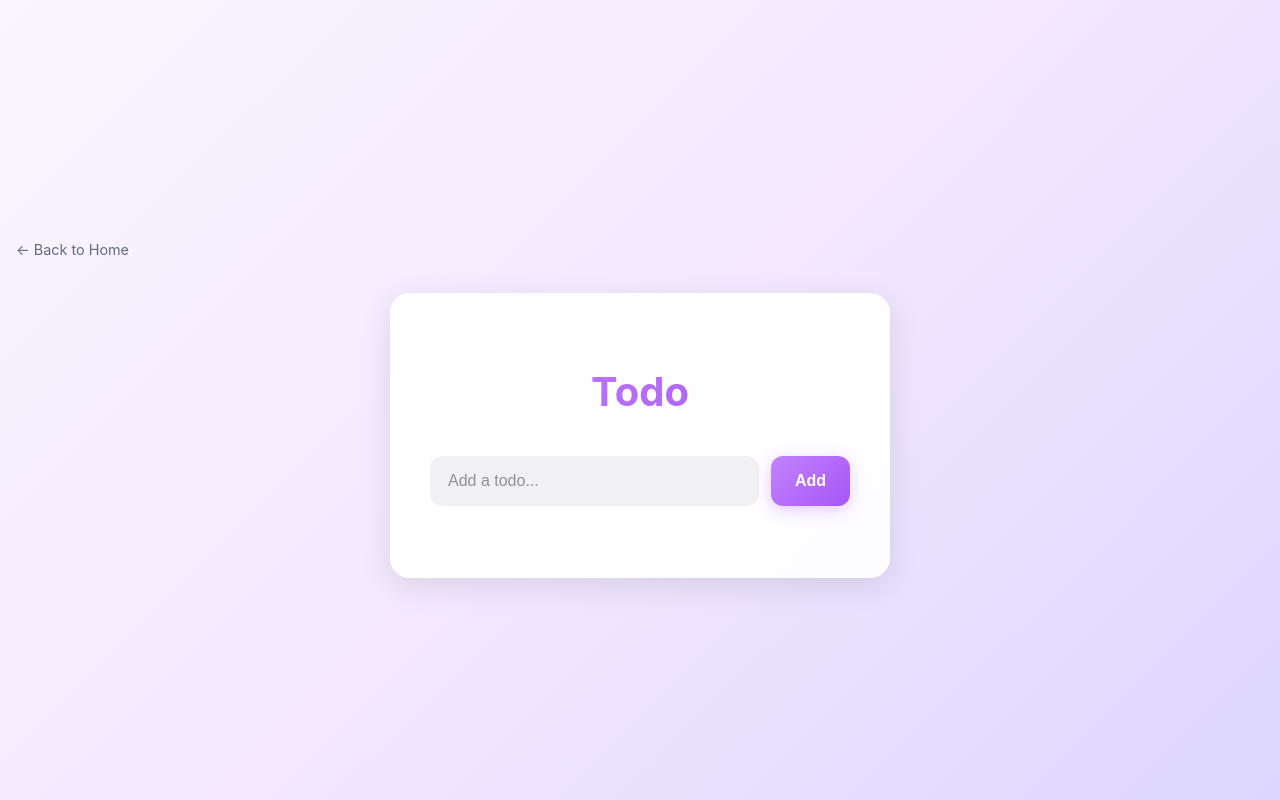
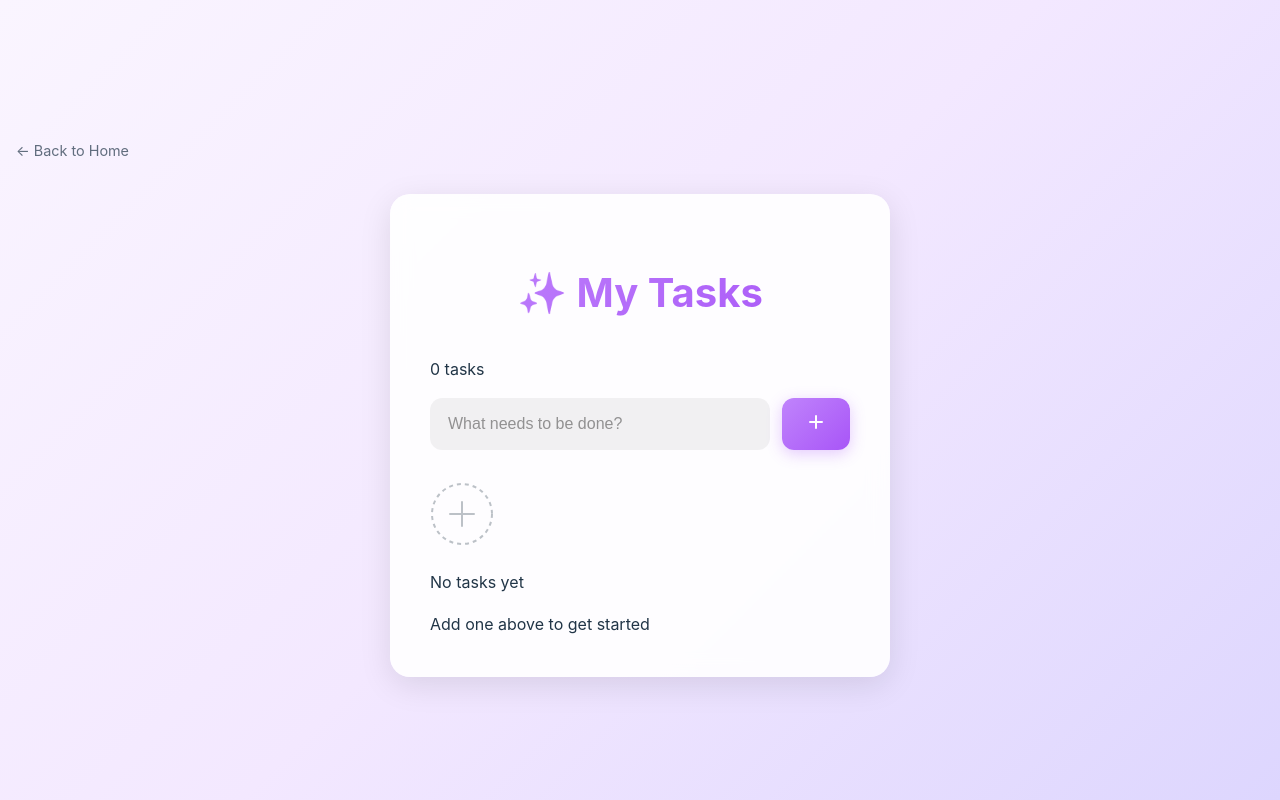
Before and after one commit to davlasry/todo-sample, a React (Vite) app: page /app in a window 1280 px wide. Built offline with nearby package versions, Linux system fonts and the light colour scheme.

Commit message:
feat: Improve overall design (#7)
Co-authored-by: David Lasry <david.lasry@honeybook.com>

```diff
--- a/src/App.css
+++ b/src/App.css
@@ -1,22 +1,46 @@
 .app {
-  max-width: 500px;
+  max-width: 540px;
   width: 100%;
-  background: rgba(255, 255, 255, 0.05);
-  backdrop-filter: blur(10px);
-  border-radius: 20px;
+  background: rgba(255, 255, 255, 0.06);
+  backdrop-filter: blur(16px);
+  border-radius: 24px;
   padding: 2.5rem;
-  box-shadow: 0 8px 32px rgba(0, 0, 0, 0.3);
+  box-shadow: 0 20px 60px rgba(0, 0, 0, 0.4), 0 0 0 1px rgba(255, 255, 255, 0.08);
+  animation: slideUp 0.5s ease-out;
+}
+
+@keyframes slideUp {
+  from {
+    opacity: 0;
+    transform: translateY(20px);
+  }
+  to {
+    opacity: 1;
+    transform: translateY(0);
+  }
+}
+
+.header {
+  margin-bottom: 2rem;
+  text-align: center;
 }
 
 h1 {
-  margin-bottom: 2rem;
-  font-size: 2.5rem;
+  margin: 0 0 0.5rem 0;
+  font-size: 2.75rem;
   font-weight: 700;
-  background: linear-gradient(135deg, #c084fc 0%, #a855f7 100%);
+  background: linear-gradient(135deg, #e9d5ff 0%, #c084fc 50%, #a855f7 100%);
   -webkit-background-clip: text;
   -webkit-text-fill-color: transparent;
   background-clip: text;
-  text-align: center;
+  letter-spacing: -0.02em;
+}
+
+.subtitle {
+  margin: 0;
+  font-size: 0.875rem;
+  color: rgba(255, 255, 255, 0.5);
+  font-weight: 500;
 }
 
 .add-form {
@@ -27,46 +51,72 @@ h1 {
 
 .add-form input {
   flex: 1;
-  padding: 0.875rem 1rem;
-  border-radius: 12px;
-  border: 2px solid transparent;
-  background: rgba(255, 255, 255, 0.1);
+  padding: 1rem 1.25rem;
+  border-radius: 14px;
+  border: 2px solid rgba(255, 255, 255, 0.1);
+  background: rgba(255, 255, 255, 0.08);
   color: inherit;
   font-size: 1rem;
-  transition: all 0.3s ease;
+  transition: all 0.2s ease;
 }
 
 .add-form input:focus {
   outline: none;
   border-color: #a855f7;
-  background: rgba(255, 255, 255, 0.15);
-  box-shadow: 0 0 0 3px rgba(168, 85, 247, 0.1);
+  background: rgba(255, 255, 255, 0.12);
+  box-shadow: 0 0 0 4px rgba(168, 85, 247, 0.15);
 }
 
 .add-form input::placeholder {
-  color: rgba(255, 255, 255, 0.5);
+  color: rgba(255, 255, 255, 0.4);
 }
 
 .add-form button {
-  padding: 0.875rem 1.5rem;
+  padding: 1rem;
+  width: 48px;
+  height: 48px;
   background: linear-gradient(135deg, #c084fc 0%, #a855f7 100%);
   color: white;
   border: none;
-  border-radius: 12px;
+  border-radius: 14px;
   cursor: pointer;
-  font-weight: 600;
-  font-size: 1rem;
-  transition: all 0.3s ease;
-  box-shadow: 0 4px 15px rgba(168, 85, 247, 0.3);
+  transition: all 0.2s ease;
+  box-shadow: 0 4px 16px rgba(168, 85, 247, 0.35);
+  display: flex;
+  align-items: center;
+  justify-content: center;
 }
 
 .add-form button:hover {
-  transform: translateY(-2px);
-  box-shadow: 0 6px 20px rgba(168, 85, 247, 0.4);
+  transform: translateY(-2px) scale(1.05);
+  box-shadow: 0 8px 24px rgba(168, 85, 247, 0.45);
 }
 
 .add-form button:active {
-  transform: translateY(0);
+  transform: translateY(0) scale(1);
+}
+
+.empty-state {
+  text-align: center;
+  padding: 4rem 2rem;
+  color: rgba(255, 255, 255, 0.4);
+}
+
+.empty-state svg {
+  margin-bottom: 1.5rem;
+  opacity: 0.5;
+}
+
+.empty-state p {
+  margin: 0 0 0.5rem 0;
+  font-size: 1.25rem;
+  font-weight: 600;
+  color: rgba(255, 255, 255, 0.6);
+}
+
+.empty-state span {
+  font-size: 0.875rem;
+  color: rgba(255, 255, 255, 0.35);
 }
 
 .todo-list {
@@ -75,88 +125,208 @@ h1 {
   margin: 0;
   display: flex;
   flex-direction: column;
-  gap: 0.75rem;
+  gap: 0.625rem;
 }
 
 .todo-list li {
   display: flex;
-  justify-content: space-between;
   align-items: center;
+  gap: 1rem;
   padding: 1rem 1.25rem;
-  background: rgba(255, 255, 255, 0.08);
-  border-radius: 12px;
-  border: 1px solid rgba(255, 255, 255, 0.1);
-  transition: all 0.3s ease;
+  background: rgba(255, 255, 255, 0.06);
+  border-radius: 14px;
+  border: 1px solid rgba(255, 255, 255, 0.08);
+  transition: all 0.2s ease;
+  animation: fadeIn 0.3s ease-out;
+}
+
+@keyframes fadeIn {
+  from {
+    opacity: 0;
+    transform: translateX(-10px);
+  }
+  to {
+    opacity: 1;
+    transform: translateX(0);
+  }
 }
 
 .todo-list li:hover {
-  background: rgba(255, 255, 255, 0.12);
-  transform: translateX(4px);
+  background: rgba(255, 255, 255, 0.1);
+  border-color: rgba(255, 255, 255, 0.15);
 }
 
-.todo-list li span {
+.checkbox-wrapper {
+  display: flex;
+  align-items: center;
+  cursor: pointer;
+  position: relative;
+}
+
+.checkbox-wrapper input[type="checkbox"] {
+  position: absolute;
+  opacity: 0;
+  width: 0;
+  height: 0;
+}
+
+.checkmark {
+  width: 20px;
+  height: 20px;
+  border: 2px solid rgba(255, 255, 255, 0.3);
+  border-radius: 6px;
+  background: rgba(255, 255, 255, 0.05);
+  display: flex;
+  align-items: center;
+  justify-content: center;
+  transition: all 0.2s ease;
+  position: relative;
+}
+
+.checkmark::after {
+  content: '';
+  position: absolute;
+  width: 6px;
+  height: 10px;
+  border: solid white;
+  border-width: 0 2px 2px 0;
+  transform: rotate(45deg) scale(0);
+  transition: transform 0.2s ease;
+}
+
+.checkbox-wrapper input[type="checkbox"]:checked + .checkmark {
+  background: linear-gradient(135deg, #c084fc 0%, #a855f7 100%);
+  border-color: #a855f7;
+}
+
+.checkbox-wrapper input[type="checkbox"]:checked + .checkmark::after {
+  transform: rotate(45deg) scale(1);
+}
+
+.checkbox-wrapper:hover .checkmark {
+  border-color: rgba(255, 255, 255, 0.5);
+  background: rgba(255, 255, 255, 0.08);
+}
+
+.todo-text {
   cursor: pointer;
   flex: 1;
   font-size: 1rem;
-  transition: all 0.3s ease;
+  transition: all 0.2s ease;
+  line-height: 1.5;
 }
 
 .todo-list li.completed {
-  opacity: 0.6;
+  opacity: 0.5;
 }
 
-.todo-list li.completed span {
+.todo-list li.completed .todo-text {
   text-decoration: line-through;
-  color: rgba(255, 255, 255, 0.5);
+  color: rgba(255, 255, 255, 0.4);
 }
 
-.todo-list li button {
-  background: rgba(255, 77, 77, 0.1);
+.delete-btn {
+  background: transparent;
   border: none;
-  color: #ff4d4d;
+  color: rgba(255, 255, 255, 0.3);
   cursor: pointer;
-  font-size: 1.25rem;
-  padding: 0.5rem 0.75rem;
+  padding: 0.5rem;
   border-radius: 8px;
-  transition: all 0.3s ease;
-  font-weight: 600;
-  line-height: 1;
+  transition: all 0.2s ease;
+  display: flex;
+  align-items: center;
+  justify-content: center;
+  opacity: 0;
 }
 
-.todo-list li button:hover {
-  background: rgba(255, 77, 77, 0.2);
+.todo-list li:hover .delete-btn {
+  opacity: 1;
+}
+
+.delete-btn:hover {
+  background: rgba(255, 77, 77, 0.15);
+  color: #ff6b6b;
   transform: scale(1.1);
+}
+
+.delete-btn:active {
+  transform: scale(0.95);
 }
 
 @media (prefers-color-scheme: light) {
   .app {
-    background: rgba(255, 255, 255, 0.9);
-    box-shadow: 0 8px 32px rgba(0, 0, 0, 0.1);
+    background: rgba(255, 255, 255, 0.95);
+    box-shadow: 0 20px 60px rgba(0, 0, 0, 0.12), 0 0 0 1px rgba(0, 0, 0, 0.08);
+  }
+
+  h1 {
+    background: linear-gradient(135deg, #7c3aed 0%, #6d28d9 50%, #5b21b6 100%);
+    -webkit-background-clip: text;
+    -webkit-text-fill-color: transparent;
+    background-clip: text;
+  }
+
+  .subtitle {
+    color: rgba(0, 0, 0, 0.5);
   }
 
   .add-form input {
-    background: rgba(0, 0, 0, 0.05);
+    background: rgba(0, 0, 0, 0.04);
+    border-color: rgba(0, 0, 0, 0.1);
     color: #213547;
   }
 
   .add-form input:focus {
-    background: rgba(0, 0, 0, 0.08);
+    background: rgba(0, 0, 0, 0.06);
+    border-color: #a855f7;
   }
 
   .add-form input::placeholder {
-    color: rgba(0, 0, 0, 0.4);
+    color: rgba(0, 0, 0, 0.35);
+  }
+
+  .empty-state {
+    color: rgba(0, 0, 0, 0.35);
+  }
+
+  .empty-state p {
+    color: rgba(0, 0, 0, 0.5);
+  }
+
+  .empty-state span {
+    color: rgba(0, 0, 0, 0.3);
   }
 
   .todo-list li {
     background: rgba(0, 0, 0, 0.03);
-    border-color: rgba(0, 0, 0, 0.1);
+    border-color: rgba(0, 0, 0, 0.08);
   }
 
   .todo-list li:hover {
-    background: rgba(0, 0, 0, 0.06);
+    background: rgba(0, 0, 0, 0.05);
+    border-color: rgba(0, 0, 0, 0.12);
   }
 
-  .todo-list li.completed span {
-    color: rgba(0, 0, 0, 0.4);
+  .checkmark {
+    border-color: rgba(0, 0, 0, 0.2);
+    background: rgba(0, 0, 0, 0.03);
+  }
+
+  .checkbox-wrapper:hover .checkmark {
+    border-color: rgba(0, 0, 0, 0.4);
+    background: rgba(0, 0, 0, 0.05);
+  }
+
+  .todo-list li.completed .todo-text {
+    color: rgba(0, 0, 0, 0.35);
+  }
+
+  .delete-btn {
+    color: rgba(0, 0, 0, 0.3);
+  }
+
+  .delete-btn:hover {
+    background: rgba(255, 77, 77, 0.1);
+    color: #dc2626;
   }
 }
--- a/src/pages/TodoApp.tsx
+++ b/src/pages/TodoApp.tsx
@@ -31,23 +31,53 @@ function TodoApp() {
     <div className="todo-page">
       <Link to="/" className="back-link">← Back to Home</Link>
       <div className="app">
-        <h1>Todo</h1>
+        <div className="header">
+          <h1>✨ My Tasks</h1>
+          <p className="subtitle">{todos.length} {todos.length === 1 ? 'task' : 'tasks'}</p>
+        </div>
         <form className="add-form" onSubmit={e => { e.preventDefault(); addTodo() }}>
           <input
             value={input}
             onChange={e => setInput(e.target.value)}
-            placeholder="Add a todo..."
+            placeholder="What needs to be done?"
           />
-          <button type="submit">Add</button>
+          <button type="submit">
+            <svg width="20" height="20" viewBox="0 0 20 20" fill="none">
+              <path d="M10 4V16M4 10H16" stroke="currentColor" strokeWidth="2" strokeLinecap="round"/>
+            </svg>
+          </button>
         </form>
+        {todos.length === 0 ? (
+          <div className="empty-state">
+            <svg width="64" height="64" viewBox="0 0 64 64" fill="none">
+              <circle cx="32" cy="32" r="30" stroke="currentColor" strokeWidth="2" strokeDasharray="4 4" opacity="0.3"/>
+              <path d="M32 20V32M32 32V44M32 32H44M32 32H20" stroke="currentColor" strokeWidth="2" strokeLinecap="round" opacity="0.3"/>
+            </svg>
+            <p>No tasks yet</p>
+            <span>Add one above to get started</span>
+          </div>
+        ) : (
           <ul className="todo-list">
             {todos.map(todo => (
               <li key={todo.id} className={todo.completed ? 'completed' : ''}>
-              <span onClick={() => toggleTodo(todo.id)}>{todo.text}</span>
-              <button onClick={() => deleteTodo(todo.id)}>x</button>
+                <label className="checkbox-wrapper">
+                  <input
+                    type="checkbox"
+                    checked={todo.completed}
+                    onChange={() => toggleTodo(todo.id)}
+                  />
+                  <span className="checkmark"></span>
+                </label>
+                <span className="todo-text" onClick={() => toggleTodo(todo.id)}>{todo.text}</span>
+                <button className="delete-btn" onClick={() => deleteTodo(todo.id)} aria-label="Delete task">
+                  <svg width="16" height="16" viewBox="0 0 16 16" fill="none">
+                    <path d="M12 4L4 12M4 4L12 12" stroke="currentColor" strokeWidth="2" strokeLinecap="round"/>
+                  </svg>
+                </button>
               </li>
             ))}
           </ul>
+        )}
       </div>
     </div>
   )
```
Lines whose indentation alone changed are shown as unchanged.
